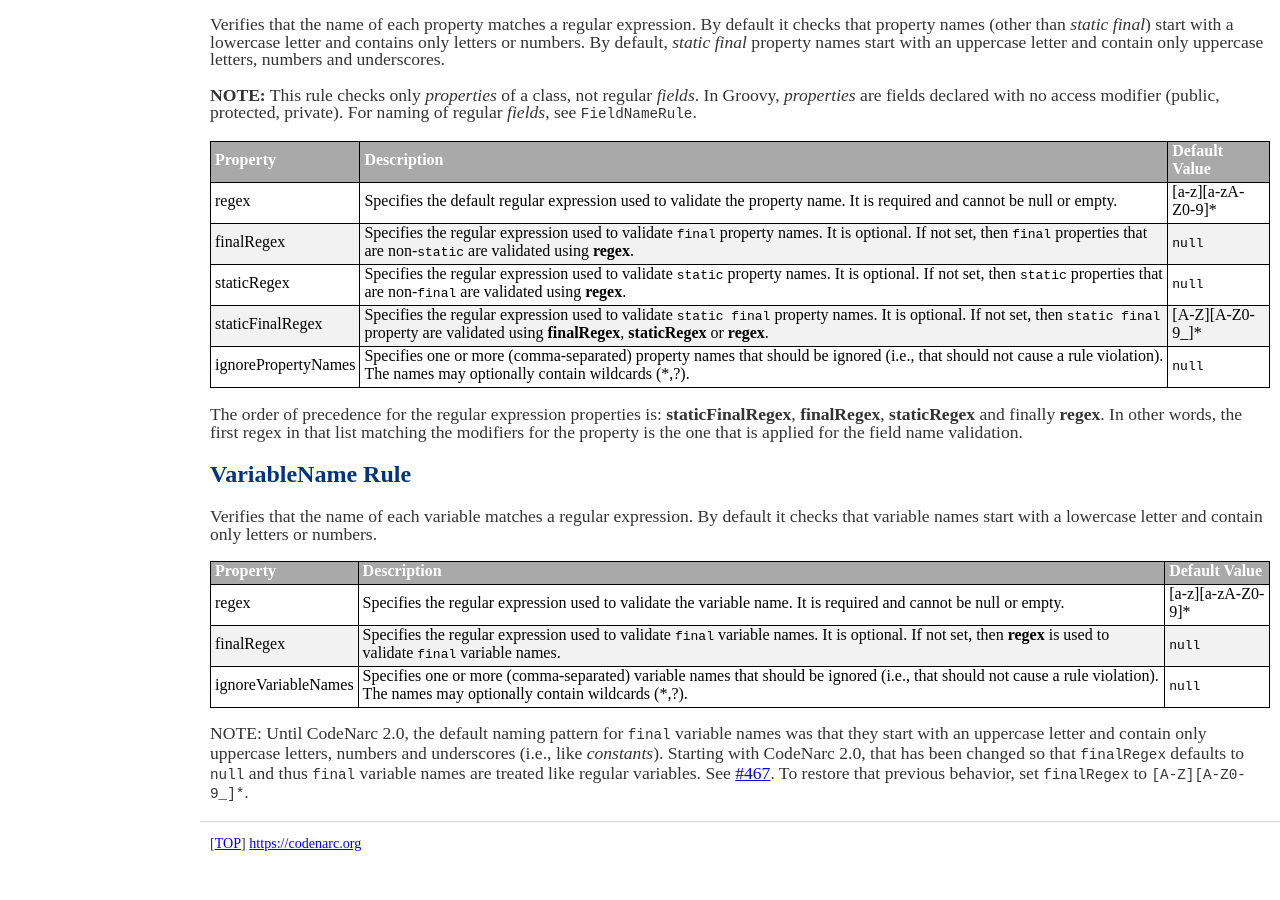
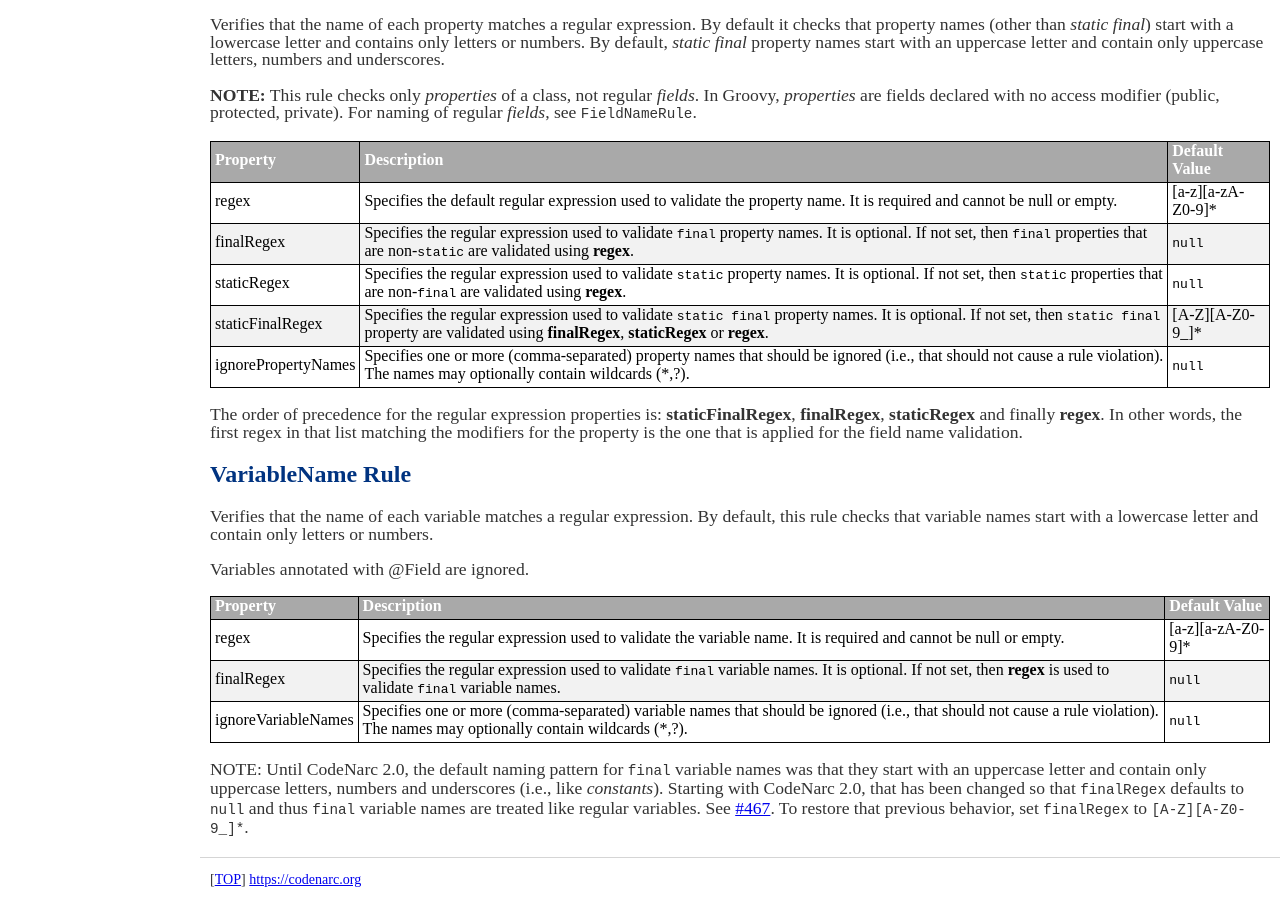
Before and after one commit to CodeNarc/CodeNarc, a Jekyll site: the page built from codenarc-rules-naming.md, in a window 1280 px wide and 900 px high, scrolled down 4513 px. Built offline with Jekyll 4.4.1, drawn with Linux system fonts in a browser that asks for light colours; before the commit the page ends 5378 px from its top, so only the background shows below that.

Commit message:
Fix #561: VariableName rule: Ignore variables with the @Field annotation

```diff
--- a/codenarc-rules-naming.md
+++ b/codenarc-rules-naming.md
@@ -288,8 +288,10 @@ modifiers for the property is the one that is applied for the field name validat
 
 ## VariableName Rule
 
-Verifies that the name of each variable matches a regular expression. By default it checks that
+Verifies that the name of each variable matches a regular expression. By default, this rule checks that
 variable names start with a lowercase letter and contain only letters or numbers.
+
+Variables annotated with @Field are ignored.
 
 | Property                    | Description            | Default Value    |
 |-----------------------------|------------------------|------------------|
```
